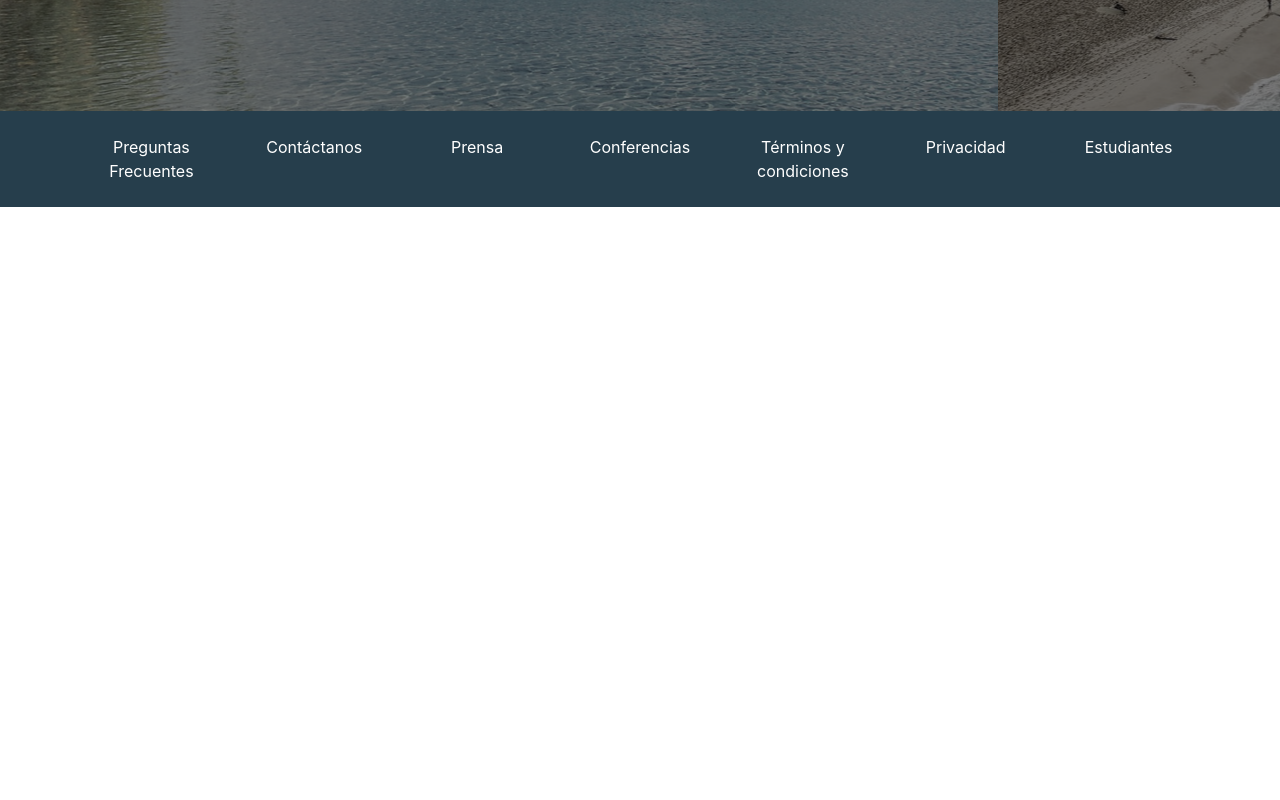
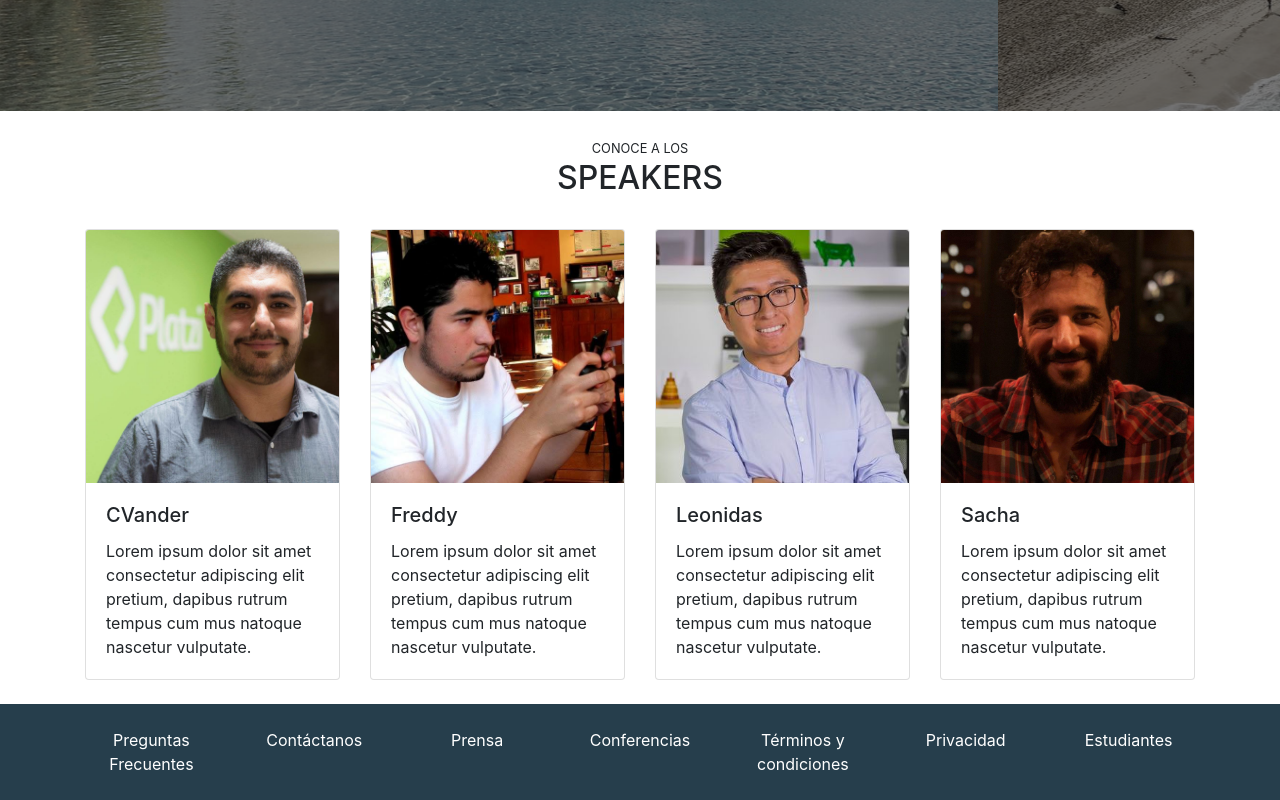
Before and after one commit to lmayai/conf, a plain HTML site: page index.html in a window 1280 px wide. Shown: the part 505-1305 px from the top of the page. Before the commit the page ends 800 px from the top, so only its background shows below. Drawn offline with nearby package versions, Linux system fonts and the light colour scheme.

Commit message:
Uso de cards para Speakers

```diff
--- a/index.html
+++ b/index.html
@@ -84,6 +84,62 @@
     </section>
     <!-- main/  -->
 
+    <!-- Speakers -->
+    <div id="speakers" class="mt-4">
+        <div class="container">
+            <div class="row">
+                <div class="col-12 text-center text-uppercase mb-4">
+                    <small>Conoce a los</small>
+                    <h2>Speakers</h2>
+                </div>
+                <div></div>
+            </div>
+            <div class="row">
+                <div class="col-12 col-sm-6 col-md-6 col-lg-3 mb-4">
+                    <div class="card">
+                        <img class="card-img-top" src="assets/speakers/cvander.jpeg" alt="Cvander">
+                        <div class="card-body">
+                            <h5 class="card-title">CVander</h5>
+                            <p class="card-text">Lorem ipsum dolor sit amet consectetur adipiscing elit pretium, dapibus
+                                rutrum tempus cum mus natoque nascetur vulputate.</p>
+                        </div>
+                    </div>
+                </div>
+                <div class="col-12 col-sm-6 col-md-6 col-lg-3 mb-4">
+                    <div class="card">
+                        <img class="card-img-top" src="assets/speakers/freddy.jpeg" alt="Freddy">
+                        <div class="card-body">
+                            <h5 class="card-title">Freddy</h5>
+                            <p class="card-text">Lorem ipsum dolor sit amet consectetur adipiscing elit pretium, dapibus
+                                rutrum tempus cum mus natoque nascetur vulputate.</p>
+                        </div>
+                    </div>
+                </div>
+                <div class="col-12 col-sm-6 col-md-6 col-lg-3 mb-4">
+                    <div class="card">
+                        <img class="card-img-top" src="assets/speakers/leonidas2.jpeg" alt="Leonidas">
+                        <div class="card-body">
+                            <h5 class="card-title">Leonidas</h5>
+                            <p class="card-text">Lorem ipsum dolor sit amet consectetur adipiscing elit pretium, dapibus
+                                rutrum tempus cum mus natoque nascetur vulputate.</p>
+                        </div>
+                    </div>
+                </div>
+                <div class="col-12 col-sm-6 col-md-6 col-lg-3 mb-4">
+                    <div class="card">
+                        <img class="card-img-top" src="assets/speakers/sacha.jpg" alt="Sacha">
+                        <div class="card-body">
+                            <h5 class="card-title">Sacha</h5>
+                            <p class="card-text">Lorem ipsum dolor sit amet consectetur adipiscing elit pretium, dapibus
+                                rutrum tempus cum mus natoque nascetur vulputate.</p>
+                        </div>
+                    </div>
+                </div>
+            </div>
+        </div>
+    <!-- Speakers/ -->
+
+
     <!-- footer -->
     <footer id="footer" class="pb-4 pt-4">
         <div class="container">
```
Also changed, not shown: 1 other file.
